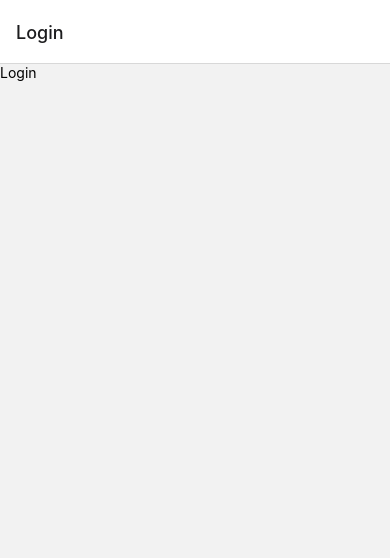
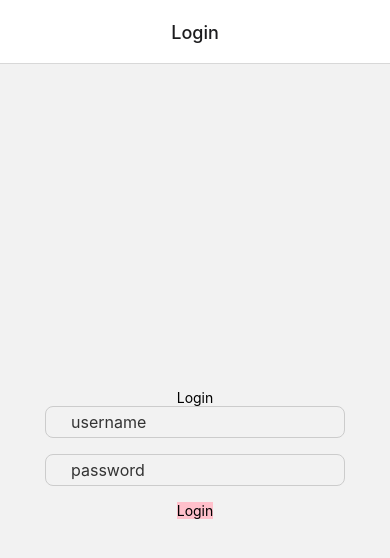
Before and after one commit to ascaryaaa/react-native-authentication-authorization, a React Native app: screen /Login in a window 390 px wide. Shown: the top 558 px of the page. Built offline with nearby package versions, Linux system fonts and the light colour scheme.

Commit message:
added text input and button

```diff
--- a/App.js
+++ b/App.js
@@ -14,7 +14,8 @@ export default function App() {
           name="Login"
           component={Login}
           options={{
-            title:'Login'
+            title:'Login',
+            headerTitleAlign: 'center'
           }}
         />
       </Stack.Navigator>
--- a/screens/Login.js
+++ b/screens/Login.js
@@ -1,11 +1,52 @@
-import { View, Text } from "react-native"
+import { View, Text, StyleSheet, TextInput, TouchableOpacity } from "react-native"
+import { useState } from "react"
 
 const Login = () => {
+    const [email, setEmail] = useState('')
+    const [password, setPassword] = useState('')
+
     return (
-        <View>
+        <View style={styles.container}>
             <Text>Login</Text>
+            <TextInput
+                style={styles.input}
+                placeholder="username"
+                secureTextEntry
+                value={email}
+                onChangeText={setEmail}
+            />
+            <TextInput style={styles.input}
+                placeholder="password"
+                secureTextEntry
+                value={password}
+                onChangeText={setPassword}
+            />
+            <TouchableOpacity style={styles.buttonLogin}>
+                <Text>Login</Text>
+            </TouchableOpacity>
         </View>
     )
 }
 
+const styles = StyleSheet.create({
+    container: {
+        flex:1,
+        justifyContent: 'center',
+        alignItems: 'center'
+    },
+    input: {
+        borderWidth: 1,
+        borderColor: '#ccc',
+        borderRadius: 8,
+        paddingVertical: 5,
+        paddingHorizontal: 25,
+        marginBottom: 16,
+        fontSize: 16,
+        color: '#333',
+    },
+    buttonLogin: {
+        backgroundColor: 'pink',
+    }
+});
+
 export default Login;
```
